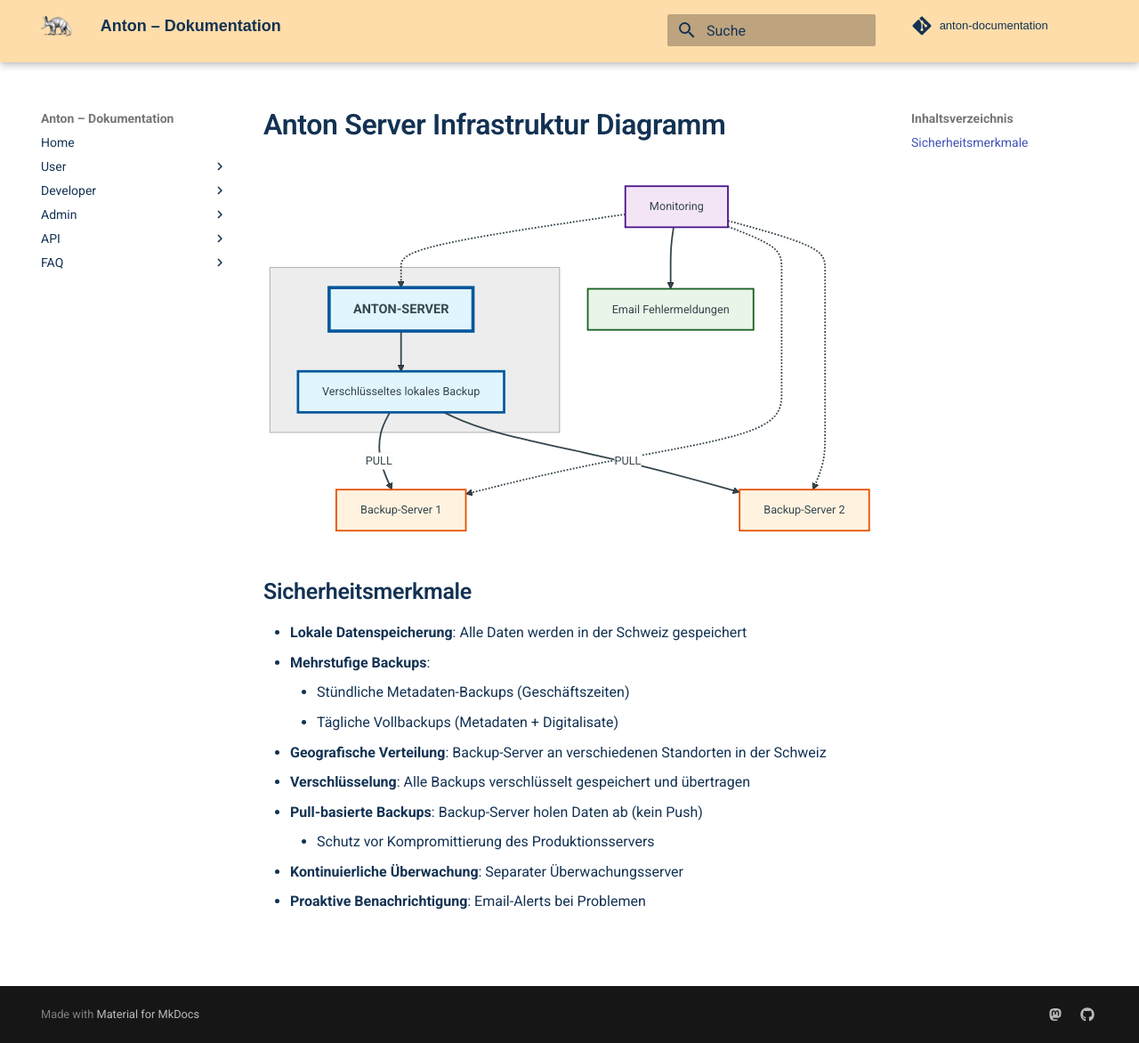
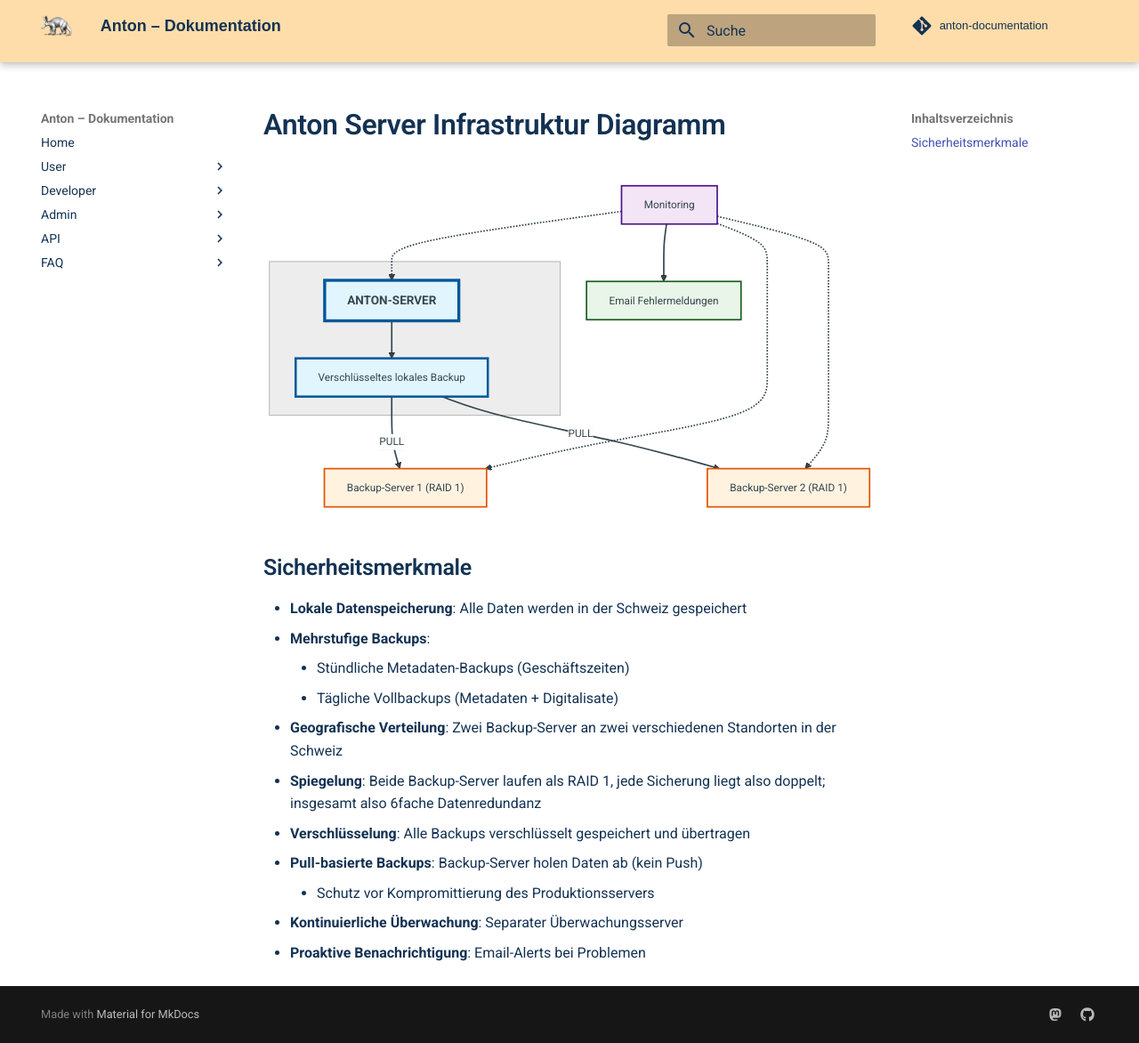
Before and after one commit to kraenzle-ritter/anton-documentation, an MkDocs documentation site: the page built from docs/faq/infrastructure.md, in a window 1280 px wide and 1172 px high. Shown: the whole window at 89% size. Built offline with MkDocs 1.6.1 and Material for MkDocs 9.7.7, drawn with Linux system fonts in a browser that asks for light colours; some web fonts are replaced; comment, search, counter and statistics services are not loaded.

Commit message:
Infrastruktur: Spiegelung und Gesamtredundanz ergaenzen
Die Dokumentation nannte die beiden Backup-Server, aber weder ihre
Spiegelung noch die Gesamtzahl der Kopien. Damit fehlte das staerkste
Argument.

- Diagramm: RAID 1 an den Backup-Servern
- neuer Punkt 'Spiegelung': beide als RAID 1, jede Sicherung doppelt,
  insgesamt 6fache Datenredundanz
- 'Geografische Verteilung' praezisiert: zwei verschiedene Standorte

anton_as_service.md auf denselben Stand gebracht, mit Querverweis.

Ohne Ortsangabe: es heisst 'in der Schweiz', nicht 'in Zuerich'. Wo genau
die Server stehen und bei wem, gehoert in die Infrastruktur-Dokumentation.

Geprueft mit mkdocs build.

```diff
--- a/docs/faq/infrastructure.md
+++ b/docs/faq/infrastructure.md
@@ -12,8 +12,8 @@
         UB[Verschlüsseltes lokales Backup]
     end
 
-    A[Backup-Server 1]
-    L[Backup-Server 2]
+    A["Backup-Server 1 (RAID 1)"]
+    L["Backup-Server 2 (RAID 1)"]
     G[Monitoring]
     E[Email Fehlermeldungen]
     %% Backup-Verbindungen
@@ -47,7 +47,8 @@
 - **Mehrstufige Backups**:
     - Stündliche Metadaten-Backups (Geschäftszeiten)
     - Tägliche Vollbackups (Metadaten + Digitalisate)
-- **Geografische Verteilung**: Backup-Server an verschiedenen Standorten in der Schweiz
+- **Geografische Verteilung**: Zwei Backup-Server an zwei verschiedenen Standorten in der Schweiz
+- **Spiegelung**: Beide Backup-Server laufen als RAID 1, jede Sicherung liegt also doppelt; insgesamt also 6fache Datenredundanz
 - **Verschlüsselung**: Alle Backups verschlüsselt gespeichert und übertragen
 - **Pull-basierte Backups**: Backup-Server holen Daten ab (kein Push)
     - Schutz vor Kompromittierung des Produktionsservers
```
Also changed, not shown: docs/faq/anton_as_service.md (+1 -1 lines).
